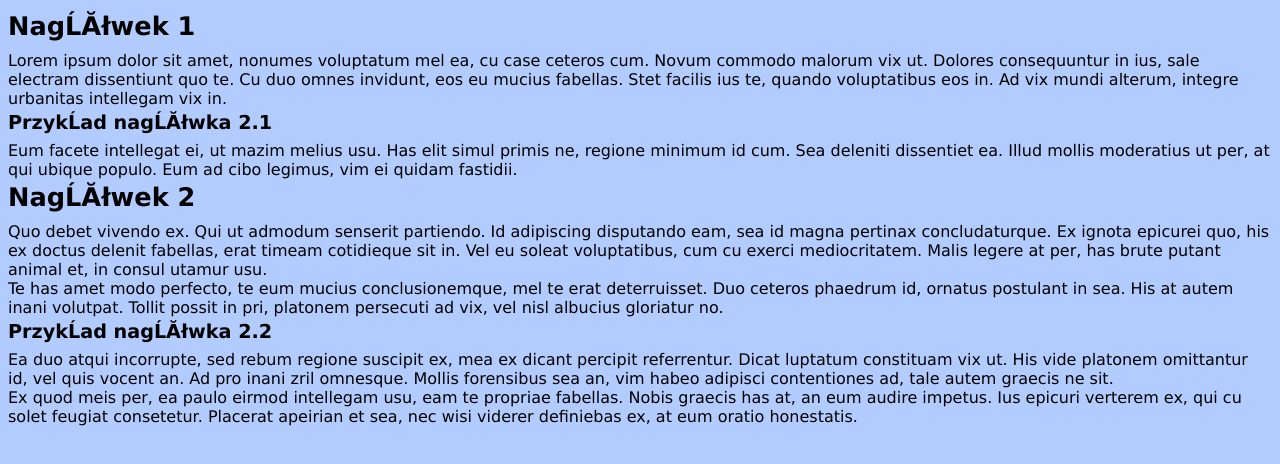
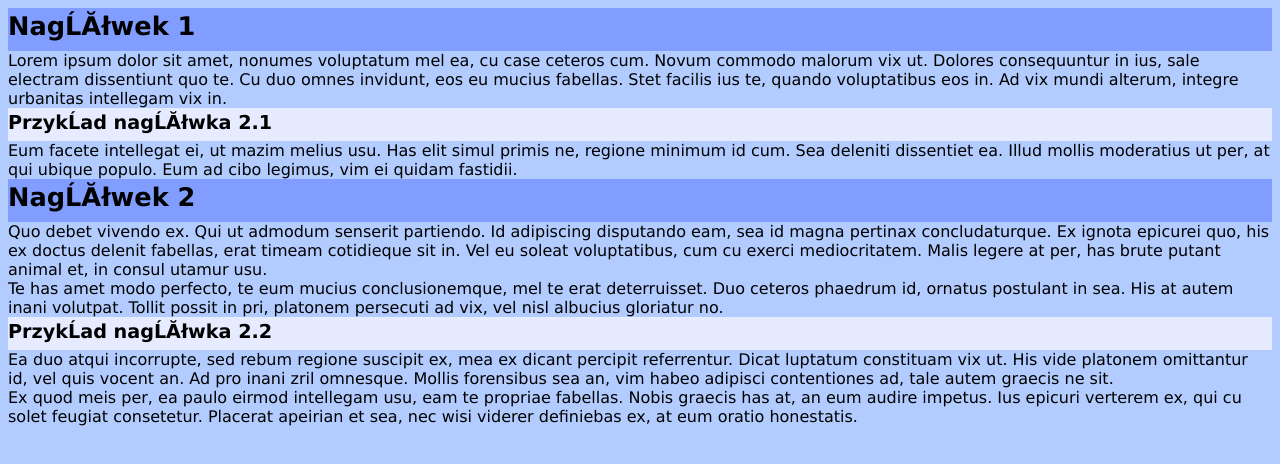
Before and after one commit to Jacekszzz/lab2, a plain HTML site: page index.html in a window 1280 px wide. Drawn offline with Linux system fonts and the light colour scheme.

Commit message:
Update style.css

```diff
--- a/style.css
+++ b/style.css
@@ -16,9 +16,11 @@ h1
 	{font-size: 1.6em;
 	 font-weight: bold;
 	 color: black;
+	 background-color: #809dff;
 	}
 
 h2
 	{font-size: 1.2em;
 	 color: black;
+	 background-color: #e6ebff;
 	}
```
